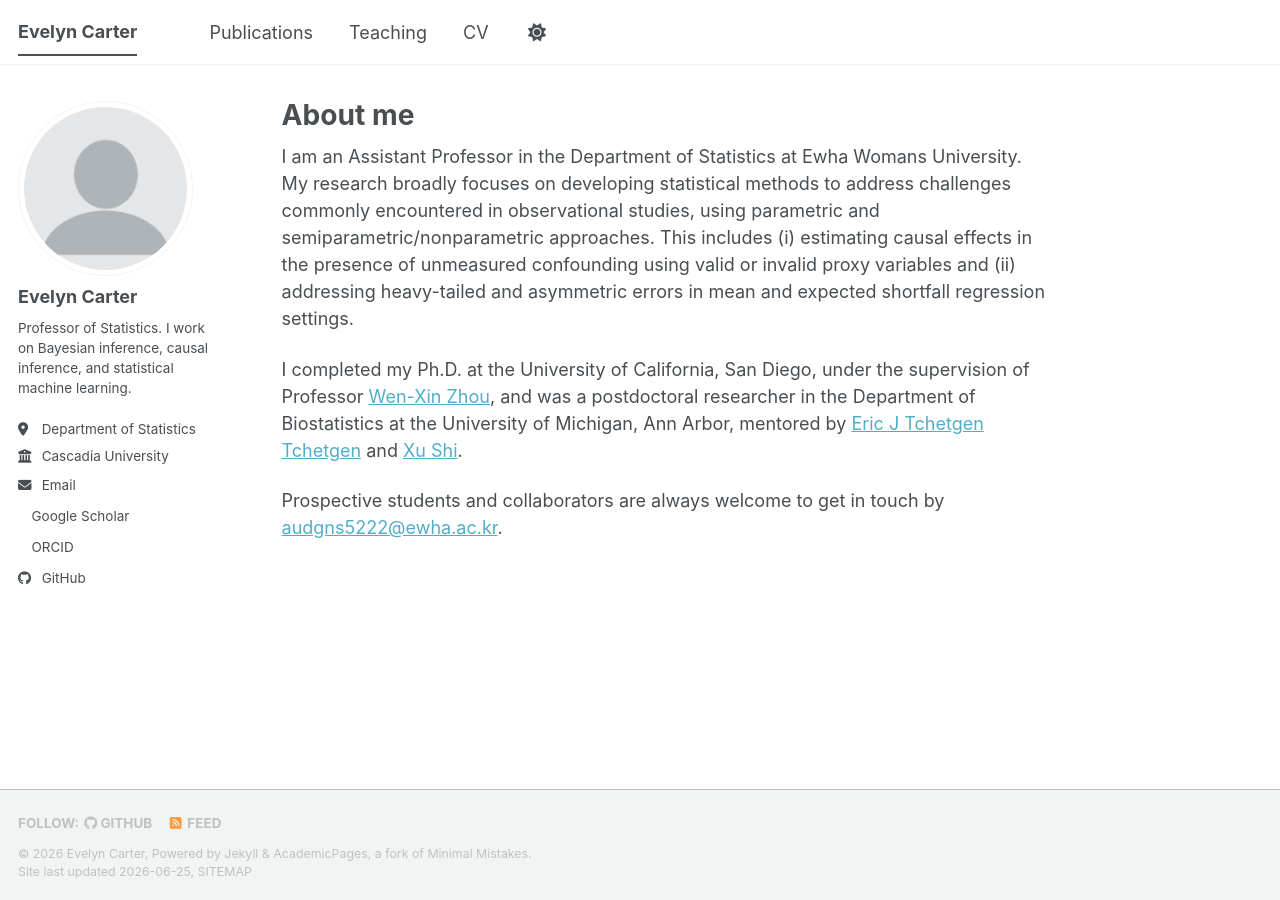
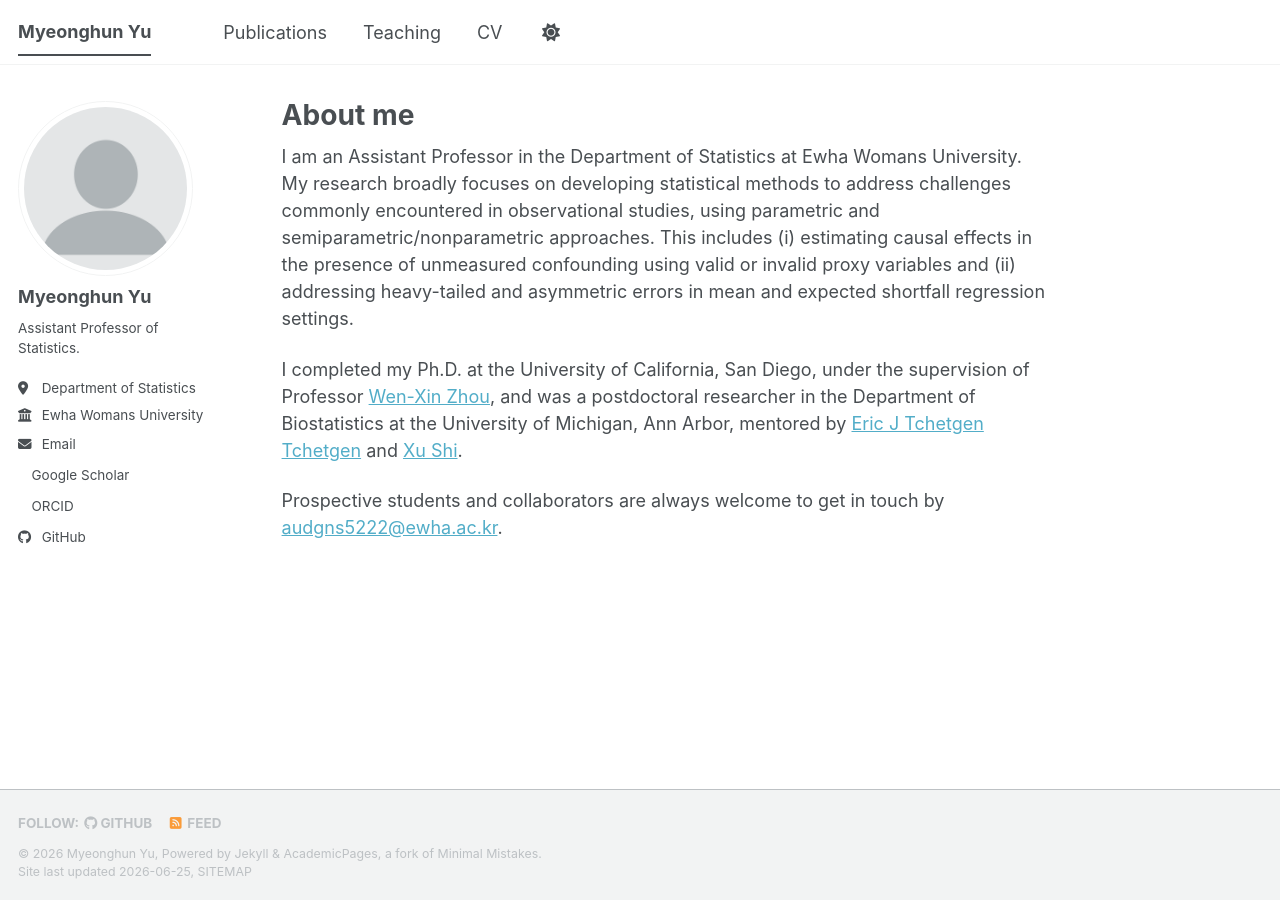
Before and after one commit to myeonghunyu/myeonghunyu.github.io, a Jekyll site: the page built from _pages/about.md, in a window 1280 px wide. Built offline with Jekyll 4.4.1, drawn with Linux system fonts in a browser that asks for light colours; a style sheet for code colours, icons or effects is not loaded.

Commit message:
Update author information in _config.yml

```diff
--- a/_config.yml
+++ b/_config.yml
@@ -9,10 +9,10 @@
 # Basic Site Settings
 locale                   : "en-US"
 site_theme               : "default" # The available themes options are "default", "air", "sunrise", "mint", "dirt" and "contrast"
-title                    : "Evelyn Carter"
+title                    : "Myeonghun Yu"
 title_separator          : "-"
-name                     : &name "Evelyn Carter"
-description              : &description "Professor of Statistics at Cascadia University. Bayesian inference, causal inference, and statistical machine learning."
+name                     : &name "Myeonghun Yu"
+description              : &description "Assistant Professor of Statistics at Ewha Womans University. Causal inference, high-dimensional statistics and statistical machine learning."
 url                      : https://myeonghunyu.github.io
                                                            # or if you already have some other page hosted on Github then use "https://[your GitHub username].github.io/[Your Repo Name]"
 baseurl                  : "" # the subpath of your site, e.g. "/blog"
@@ -24,18 +24,18 @@ repository               : "myeonghunyu/myeonghunyu.github.io"
 author:
   # Biographic information
   avatar           : "profile.png"
-  name             : "Evelyn Carter"
-  pronouns         : # example: "she/her"
-  bio              : "Professor of Statistics. I work on Bayesian inference, causal inference, and statistical machine learning."
+  name             : "Myeonghun Yu"
+  pronouns         : # example: "he/his"
+  bio              : "Assistant Professor of Statistics."
   location         : "Department of Statistics"
-  employer         : "Cascadia University"
+  employer         : "Ewha Womans University"
   uri              : # URL
-  email            : "evelyn.carter@example.edu"
+  email            : "audgns5222@ewha.ac.kr"
 
   # Academic websites
   academia         : # URL
   arxiv            : # URL - Update with the correct link to your profile
-  googlescholar    : "https://scholar.google.com/"
+  googlescholar    : "https://scholar.google.com/citations?user=TWsCxAUAAAAJ&hl=en"
   inspire-hep      : # URL
   impactstory      : # URL
   orcid            : "https://orcid.org/"
@@ -51,7 +51,7 @@ author:
   bitbucket        : # Username - Update with your username on the site
   codepen          : # Username
   dribbble         : # Username
-  github           : "evelyncarter"
+  github           : "myeonghunyu"
   kaggle           : # Username
   stackoverflow    : # User number or user number and name (i.e., use "1" or "1/jeff-atwood")
 
```
